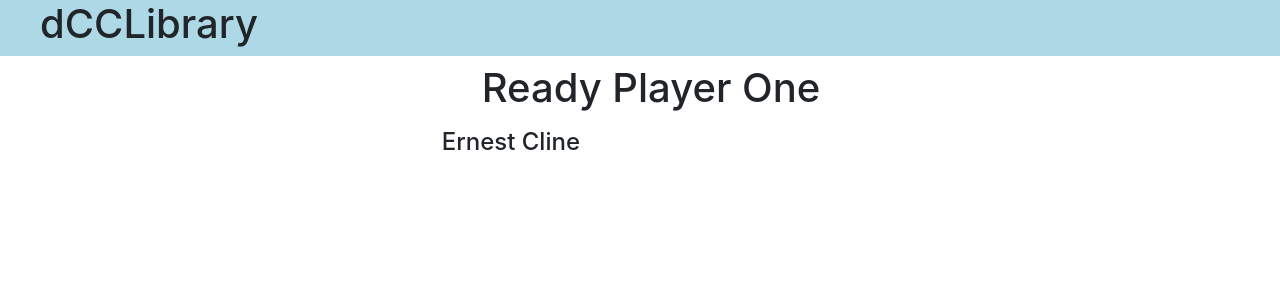
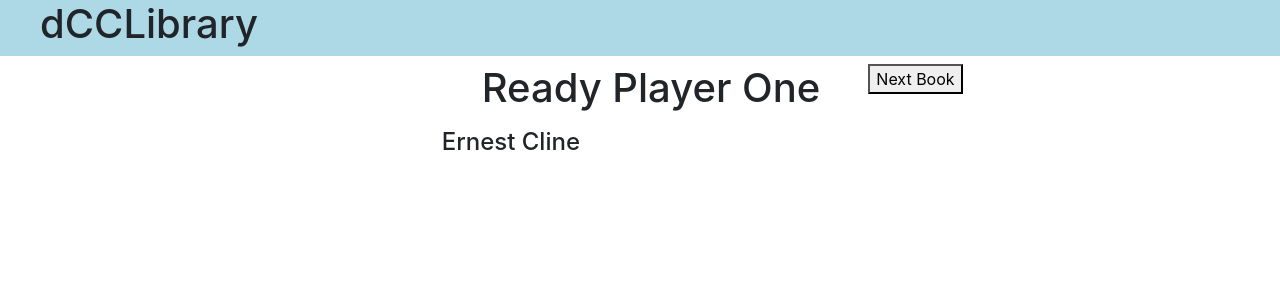
Before and after one commit to JordanBrooks22/JordansDcc-library, a React (Create React App) app: page / in a window 1280 px wide. Shown: the top 300 px of the page. Built offline with nearby package versions, Linux system fonts and the light colour scheme.

Commit message:
button added to js file and works goes to next book

```diff
--- a/src/components/app.js
+++ b/src/components/app.js
@@ -37,9 +37,10 @@
                         <div className="col">
                             <h1>{this.books[this.state.bookNumber].title}</h1>
                             <h4>{this.books[this.state.bookNumber].author}</h4>
-                        {/*Display Book with Cover here*/}
                         </div>
                         <div className="col">
+                        <button onClick={() => this.goToNextBook()}>Next Book</button>
+
                         {/*Button here to move to previous book viewed*/}
                         </div>
                 </div>
```
